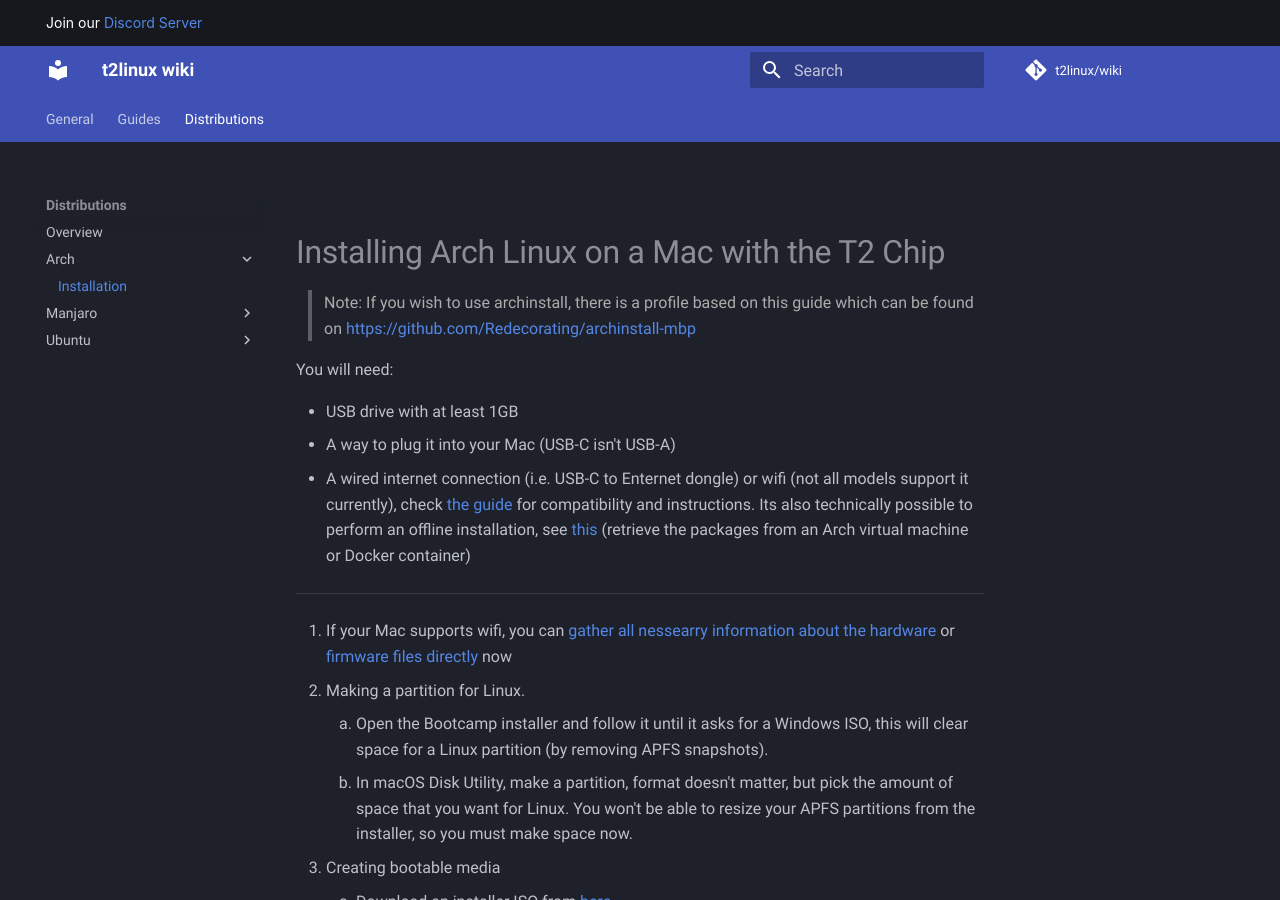
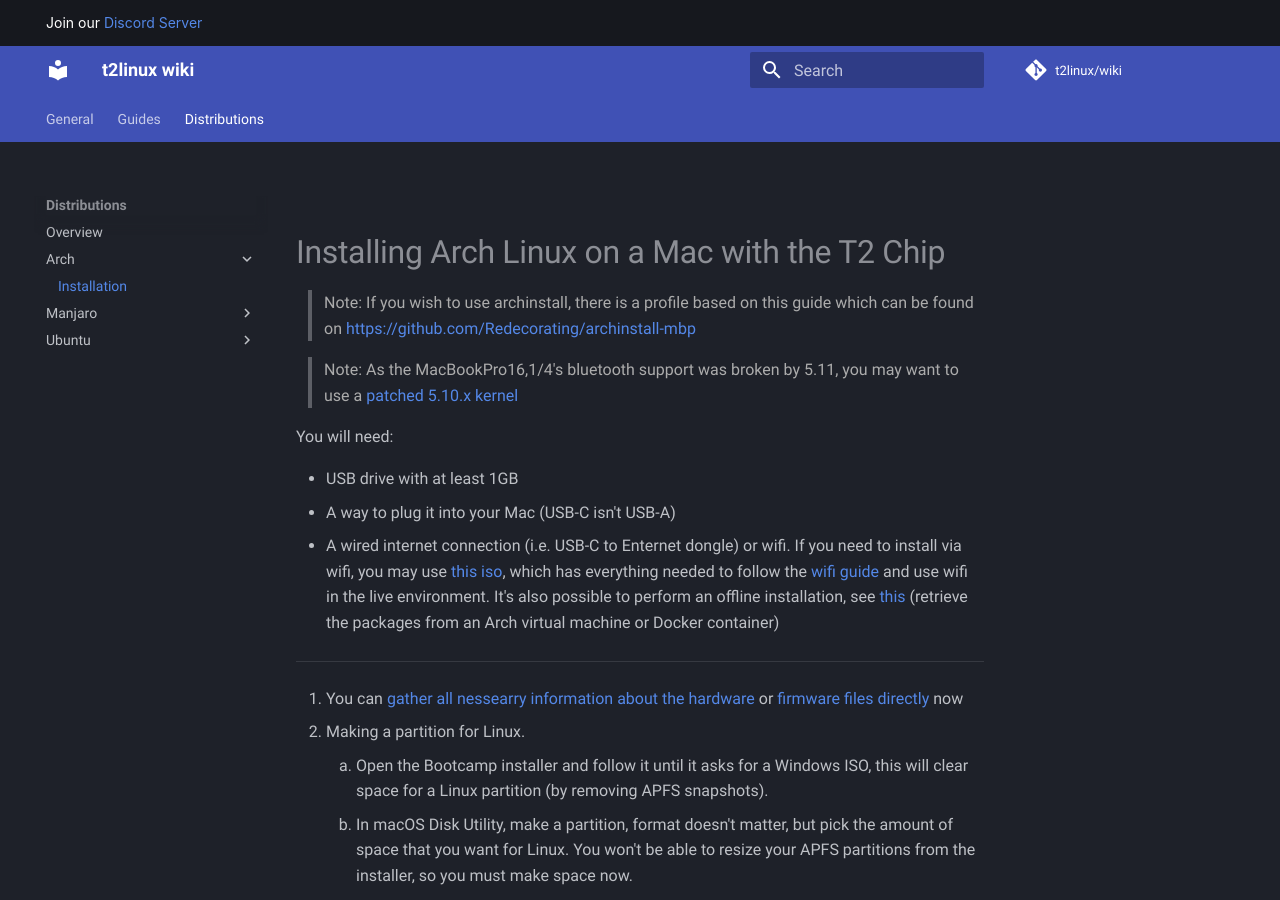
Before and after one commit to t2linux/wiki, an MkDocs documentation site: the page built from docs/distributions/arch/installation.md, in a window 1280 px wide and 900 px high. Built offline with MkDocs 1.6.1 and Material for MkDocs 9.7.7, drawn with Linux system fonts in a browser that asks for light colours; comment, search, counter and statistics services are not loaded; some of the changed text lies outside the part shown.

Commit message:
arch: wifi for all models, links to related repos
- 5.10 kernel repo
- mbparch iso repo, which has all the wifi fw and both versions of brcmfmac on the iso

```diff
--- a/docs/distributions/arch/installation.md
+++ b/docs/distributions/arch/installation.md
@@ -1,16 +1,19 @@
 # Installing Arch Linux on a Mac with the T2 Chip
 
 > Note: If you wish to use archinstall, there is a profile based on this guide which can be found on [https://github.com/Redecorating/archinstall-mbp](https://github.com/Redecorating/archinstall-mbp)
+
+> Note: As the MacBookPro16,1/4's bluetooth support was broken by 5.11, you may want to use a [patched 5.10.x kernel](https://github.com/AdityaGarg8/5.10-patches/releases)
 
 You will need:
 
 - USB drive with at least 1GB
 - A way to plug it into your Mac (USB-C isn't USB-A)
-- A wired internet connection (i.e. USB-C to Enternet dongle) or wifi (not all models support it currently), check [the guide](https://wiki.t2linux.org/guides/wifi/) for compatibility and instructions. Its also technically possible to perform an offline installation, see [this](https://wiki.archlinux.org/index.php/Pacman/Tips_and_tricks#Installing_packages_from_a_CD/DVD_or_USB_stick) (retrieve the packages from an Arch virtual machine or Docker container)
+- A wired internet connection (i.e. USB-C to Enternet dongle) or wifi. If you need to install via wifi, you may use [this iso](https://github.com/Redecorating/archiso-mbp/releases), which has everything needed to follow the [wifi guide](https://wiki.t2linux.org/guides/wifi) and use wifi in the live environment.
+  It's also possible to perform an offline installation, see [this](https://wiki.archlinux.org/index.php/Pacman/Tips_and_tricks#Installing_packages_from_a_CD/DVD_or_USB_stick) (retrieve the packages from an Arch virtual machine or Docker container)
 
 ---
 
-1. If your Mac supports wifi, you can [gather all nessearry information about the hardware](https://wiki.t2linux.org/guides/wifi/#getting-the-right-firmware) or [firmware files directly](https://wiki.t2linux.org/guides/wifi/#retrieving-firmware) now
+1. You can [gather all nessearry information about the hardware](https://wiki.t2linux.org/guides/wifi/#getting-the-right-firmware) or [firmware files directly](https://wiki.t2linux.org/guides/wifi/#retrieving-firmware) now
 2. Making a partition for Linux.
 
     1. Open the Bootcamp installer and follow it until it asks for a Windows ISO, this will clear space for a Linux partition (by removing APFS snapshots).
@@ -66,5 +69,5 @@ You will need:
         4. Add `intel_iommu=on pcie_ports=compat` to the `options` line to add those kernel parameters.
 
 11. Make nvram/efivars automatically remount as readonly, as writing to them causes a panic (deleting and reading variables, however, does not): `echo efivarfs /sys/firmware/efi/efivars efivarfs ro,remount 0 0 >> /etc/fstab`. If this doesn't work, you can instead add the `efi=noruntime` kernel parameter as described when installing your bootloader.
-12. If your Mac supports wifi, you can follow (if you have already retrieved the correct firmware files only the rest of) the [wifi guide](https://wiki.t2linux.org/guides/wifi/) now or after rebooting into your install.
+12. You can follow the [wifi guide](https://wiki.t2linux.org/guides/wifi/) (if you have already retrieved the correct firmware files, you only need to follow the rest of it) now, or after rebooting into your install.
 13. You now will be able to select your Arch install in the macOS Startup Manager by holding option at boot.
```
